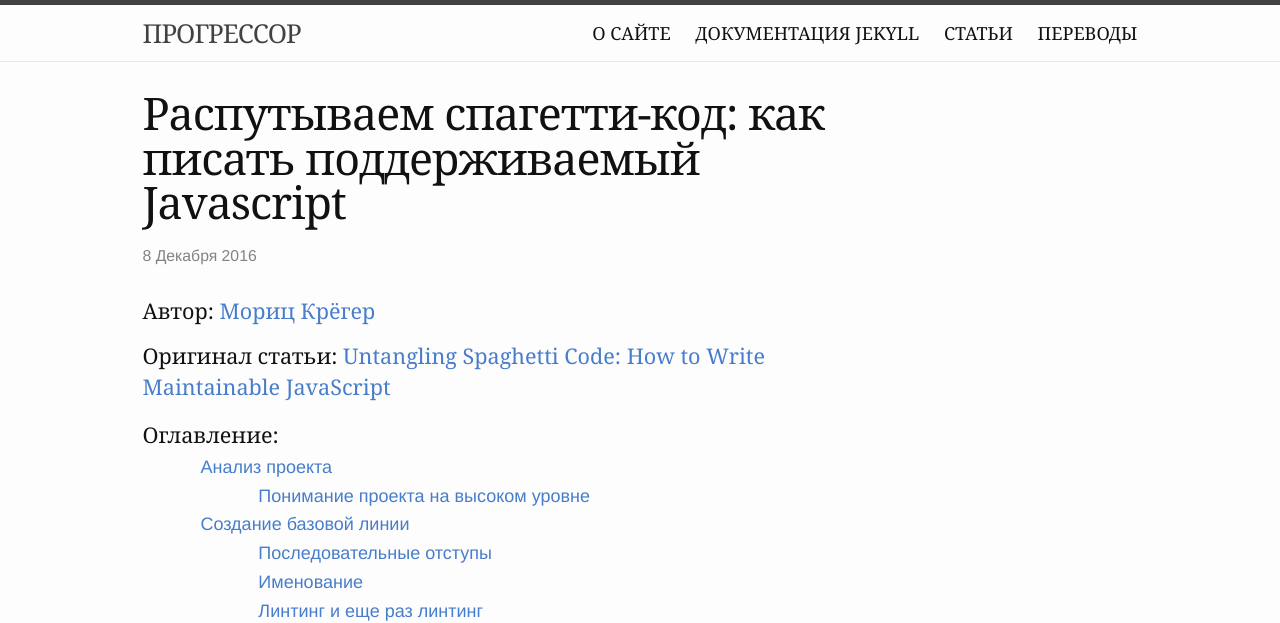
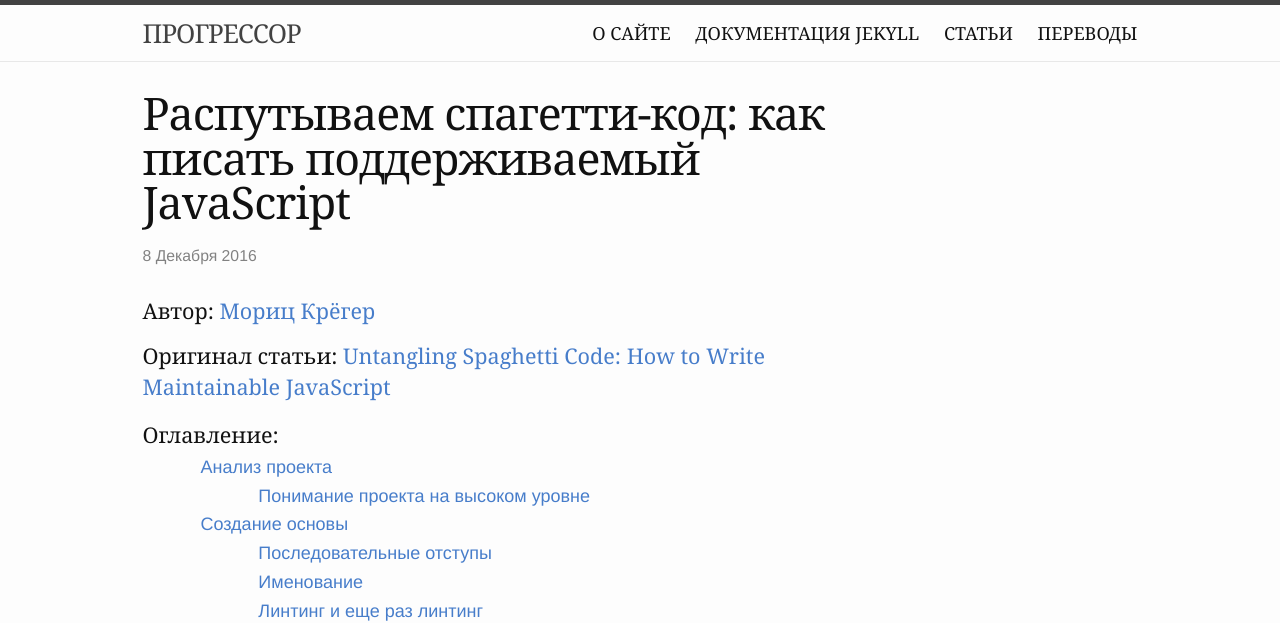
Before and after one commit to prgssr/prgssr.github.io, a Jekyll site: the page built from _posts/2016-12-08-rasputyvaem-spagetti-kod-kak-pisat-podderzhivaemyj-javascript.md, in a window 1280 px wide and 900 px high. Shown: the top 623 px of the window. Built offline with Jekyll 4.4.1, drawn with Linux system fonts in a browser that asks for light colours; nearby versions of some CDN libraries; library files that are not in the unit come from our copies; comment, search, counter and statistics services are not loaded; some of the changed text lies outside the part shown.

Commit message:
fix in rasputyvaem-spagetti-kod-kak-pisat-podderzhivaemyj-javascript

```diff
--- a/_posts/2016-12-08-rasputyvaem-spagetti-kod-kak-pisat-podderzhivaemyj-javascript.md
+++ b/_posts/2016-12-08-rasputyvaem-spagetti-kod-kak-pisat-podderzhivaemyj-javascript.md
@@ -1,5 +1,5 @@
 ---
-title: "Распутываем спагетти-код: как писать поддерживаемый Javascript"
+title: "Распутываем спагетти-код: как писать поддерживаемый JavaScript"
 layout: post
 categories: [development]
 tags: [javascript, translation, sitepoint]
@@ -26,7 +26,7 @@ thumbnail: "noimage"
 
 Знание применяемых технологий это хорошее начало, но для реального ощущения и понимания проекта, нужны модульные тесты (они же юнит-тесты). Модульные тесты это способ тестирования функциональности и методы, обеспечивающие, что ваш код будет вести себя так, как ожидается. Изучение  и запуск модульных тестов даст вам намного больше понимания, чем простое чтение кода. Если в проекте нет модульных тестов, не переживайте — мы еще придем к ним.
 
-## Создание базовой линии
+## Создание основы
 
 Главное это последовательность. Теперь, когда у вас есть все информация об инструментарии проекта, вы знаете его структуру и как подсоединяется логика, пришло время создать базовую линию. Я рекомендую добавить файл `.editorconfig`, чтобы стили кода оставались последовательными, независимо от редакторов, IDE и разработчиков.
 
```
